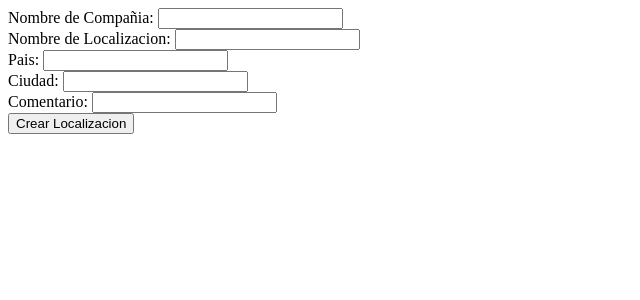
After one commit to DCvrro/T3_ArquiEmergente, a Flask app: page /api/new_location in a window 1280 px wide. The commit adds this page. Shown: the top 300 px of the page, without its empty margins (0-640 px from the left). Run offline with Flask 3, Linux system fonts and the light colour scheme; a user stored in the database is signed in.

Commit message:
create localization and company
...

```diff
--- a/app.py
+++ b/app.py
@@ -63,6 +63,36 @@ def new_company():
             return jsonify({"msg": "Ya existe una compañia con ese nombre"}), 404
 
     return render_template("new_company.html")
+
+
+@app.route('/api/new_location', methods=['GET','POST'])
+@login_required
+def new_location():
+    if request.method == 'POST':
+        company_name = request.form['company_name']
+        location_name = request.form['location_name']
+        location_country = request.form['location_country']
+        location_city = request.form['location_city']
+        location_meta = request.form['location_meta']
+
+        company = Company.query.filter_by(company_name = company_name).first()
+
+        if company is None:
+            return jsonify({"msg": "No existe la compañia con ese nombre"}), 404
+
+        existing_location = Location.query.filter_by(company_id=company.id, location_name=location_name).first()
+
+        if existing_location is not None:
+            return jsonify({"msg": "Ya existe una locacion con ese nombre"}), 404
+
+        new_location = Location(company.id, location_name, location_country, location_city, location_meta)
+        db.session.add(new_location)
+        db.session.commit()
+        return redirect(url_for('visor'))
+    return render_template("new_location.html")
+
+
+
 @app.route("/", methods=['GET'])
 def home():
     return render_template("index.html")
--- /dev/null
+++ b/templates/new_location.html
@@ -0,0 +1,29 @@
+<!DOCTYPE html>
+<html lang="en">
+<head>
+    <meta charset="UTF-8">
+    <meta http-equiv="X-UA-Compatible" content="IE=edge">
+    <meta name="viewport" content="width=device-width, initial-scale=1.0">
+    <title>Nueva Localizacion</title>
+</head>
+<body>
+    <form action="/api/new_location" method="POST">
+        <label for="company_name">Nombre de Compañia: </label>
+        <input type="text" id="company_name" name="company_name" required><br>
+
+        <label for="location_name">Nombre de Localizacion:</label>
+        <input type="text" id="location_name" name="location_name" required><br>
+
+        <label for="location_country">Pais: </label>
+        <input type="text" id="location_country" name='location_country' required><br>
+
+        <label for="location_city">Ciudad:</label>
+        <input type="text" id="location_city" name="location_city" required><br>
+
+        <label for="location_meta">Comentario:</label>
+        <input type="text" id="location_meta" name="location_meta"><br>
+
+        <input type="submit" value="Crear Localizacion">
+    </form>
+</body>
+</html>
--- a/templates/visor.html
+++ b/templates/visor.html
@@ -13,6 +13,7 @@
     <p>Las rutas disponibles son las siguientes: </p>
     <li><a href="/api/v1/sensor_data">/api/v1/sensor_data"</a></li>
     <li><a href="/api/new_company">Crear Compañía</a></li>
+    <li><a href="/api/new_location">Crear Localización</a></li>
 
     <form action="/api/logout" method="POST">
         <input type="submit" value="Cerrar Sesion">
```
Also changed, not shown: models.py (+8 -0 lines), database/database.db.
